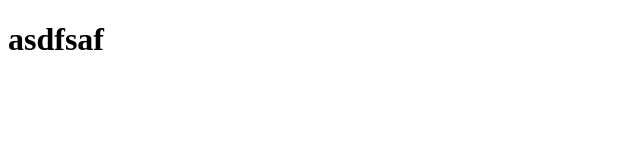
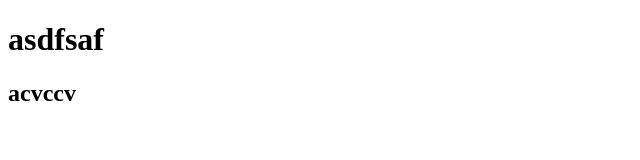
Before and after one commit to dldudtn118/GitTest, a plain HTML site: page index.html in a window 1280 px wide. Shown: the whole page, without its empty margins (0-640 px from the left). Drawn offline with Linux system fonts and the light colour scheme.

Commit message:
h2 추가

```diff
--- a/index.html
+++ b/index.html
@@ -6,5 +6,6 @@
 </head>
 <body>
     <h1>asdfsaf</h1>
+    <H2>acvccv</H2>
 </body>
 </html>
```
